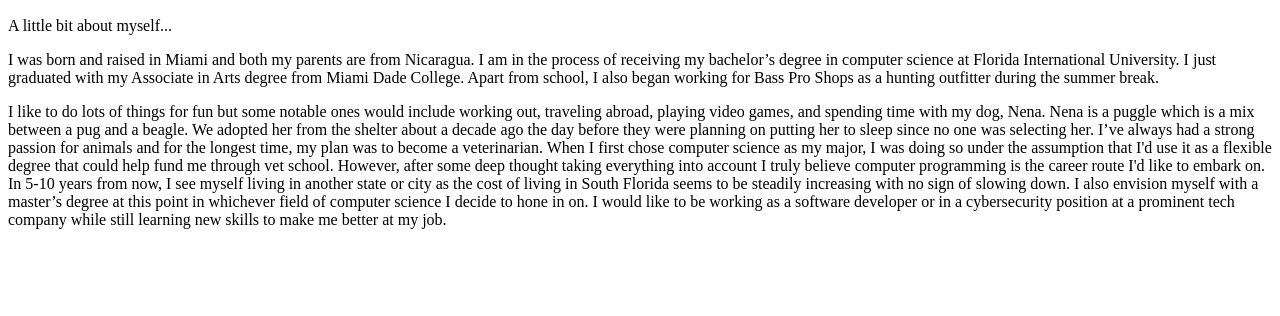
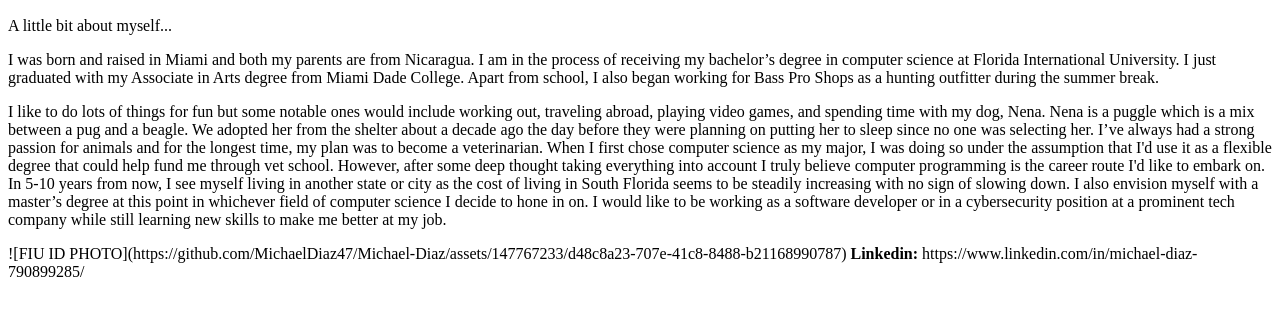
Before and after one commit to MichaelDiaz47/Michael-Diaz, a plain HTML site: page index.html in a window 1280 px wide. Shown: the part 96-412 px from the top of the page. Drawn offline with Linux system fonts and the light colour scheme.

Commit message:
Update index.html

```diff
--- a/index.html
+++ b/index.html
@@ -5,3 +5,7 @@ A little bit about myself...
 <p>I was born and raised in Miami and both my parents are from Nicaragua. I am in the process of receiving my bachelor’s degree in computer science at Florida International University. I just graduated with my Associate in Arts degree from Miami Dade College. Apart from school, I also began working for Bass Pro Shops as a hunting outfitter during the summer break.</p>
 <p>I like to do lots of things for fun but some notable ones would include working out, traveling abroad, playing video games, and spending time with my dog, Nena. Nena is a puggle which is a mix between a pug and a beagle. We adopted her from the shelter about a decade ago the day before they were planning on putting her to sleep since no one was selecting her. I’ve always had a strong passion for animals and for the longest time, my plan was to become a veterinarian. When I first chose computer science as my major, I was doing so under the assumption that I'd use it as a flexible degree that could help fund me through vet school. However, after some deep thought taking everything into account I truly believe computer programming is the career route I'd like to embark on. In 5-10 years from now, I see myself living in another state or city as the cost of living in South Florida seems to be steadily increasing with no sign of slowing down. I also envision myself with
 a master’s degree at this point in whichever field of computer science I decide to hone in on. I would like to be working as a software developer or in a cybersecurity position at a prominent tech company while still learning new skills to make me better at my job.</p>
+
+<imgsrc>![FIU ID PHOTO](https://github.com/MichaelDiaz47/Michael-Diaz/assets/147767233/d48c8a23-707e-41c8-8488-b21168990787)</imgsrc>
+
+<b>Linkedin:</b> <ahref>https://www.linkedin.com/in/michael-diaz-790899285/</ahref>
```
